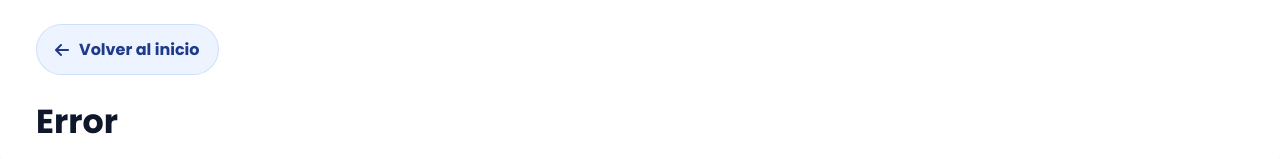
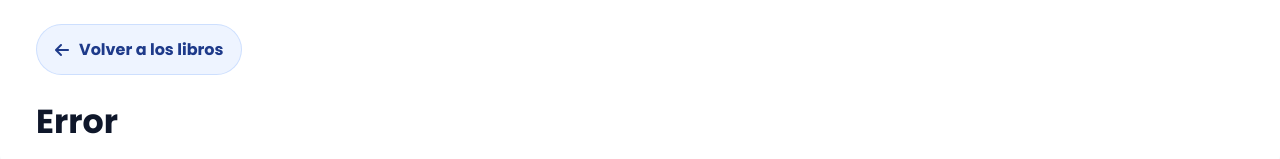
Before and after one commit to TOMASTELLEZ/MEMORIA2, a plain HTML site: page pantallas/leer.html in a window 1280 px wide. Shown: the top 159 px of the page. Drawn offline with Linux system fonts and the light colour scheme.

Commit message:
Update leer.html

```diff
--- a/pantallas/leer.html
+++ b/pantallas/leer.html
@@ -17,7 +17,7 @@
 <body class="leer-page-body">
     <header class="header-lectura">
         <div class="toolbar-lectura">
-            <a href="../index.html" class="back-btn"><i class="fa-solid fa-arrow-left"></i> Volver al inicio</a>
+            <a href="biblia.html" class="back-btn"><i class="fa-solid fa-arrow-left"></i> Volver a los libros</a>
             <div class="controles" id="controles-capitulos" style="display: none;">
                 <label for="select-capitulo">Capítulo:</label>
                 <select id="select-capitulo"></select>
```
